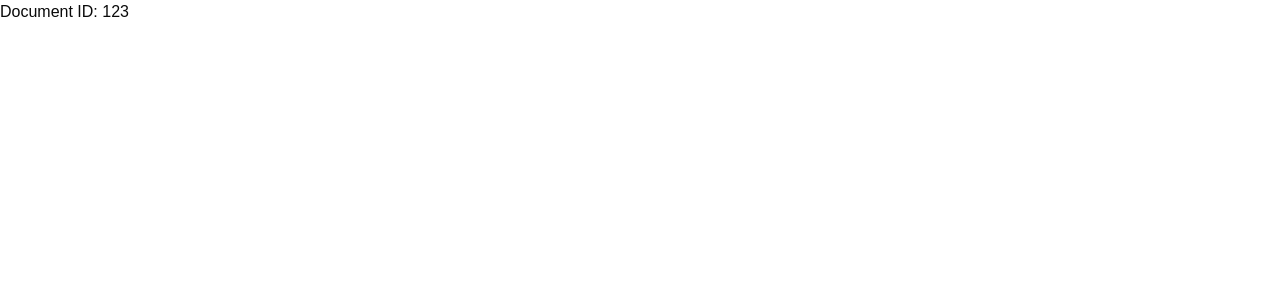
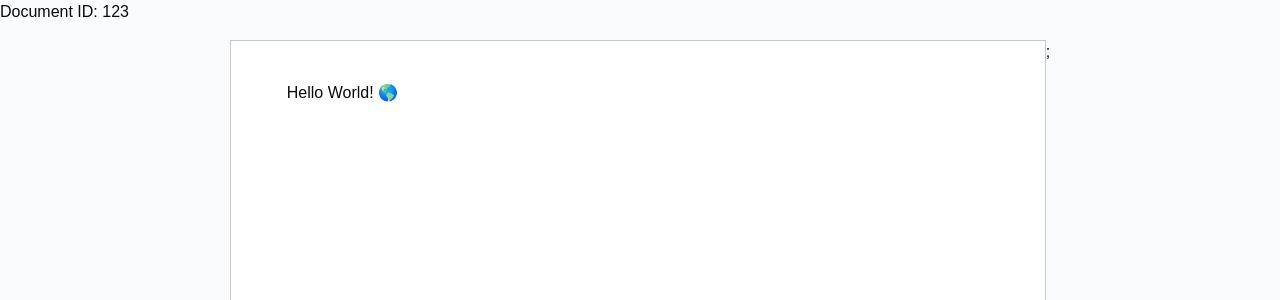
Before and after one commit to xiansakana/coDocs, a Next.js app: page /documents/123 in a window 1280 px wide. Shown: the top 300 px of the page. Built offline with nearby package versions, Linux system fonts and the light colour scheme.

Commit message:
Tiptap editor

```diff
--- a/package.json
+++ b/package.json
@@ -37,6 +37,9 @@
     "@radix-ui/react-toggle": "^1.1.1",
     "@radix-ui/react-toggle-group": "^1.1.1",
     "@radix-ui/react-tooltip": "^1.1.7",
+    "@tiptap/pm": "^2.10.2",
+    "@tiptap/react": "^2.10.2",
+    "@tiptap/starter-kit": "^2.10.2",
     "class-variance-authority": "^0.7.1",
     "clsx": "^2.1.1",
     "cmdk": "^1.0.0",
--- /dev/null
+++ b/src/app/documents/[documentId]/editor.tsx
@@ -0,0 +1,28 @@
+"use client";
+
+import { useEditor, EditorContent } from "@tiptap/react";
+import StarterKit from "@tiptap/starter-kit";
+
+const Editor = () => {
+  const editor = useEditor({
+    editorProps: {
+      attributes: {
+        style: "padding-left: 56px; padding-right: 56px;",
+        class:
+          "focus:outline-none print:border-0 bg-white border border-[#C7C7C7] flex flex-col min-h-[1054px] w-[816px] pt-10 pr-14 cursor-text",
+      },
+    },
+    extensions: [StarterKit],
+    content: "<p>Hello World! 🌎️</p>",
+  });
+
+  return (
+    <div className="size-full overflow-x-auto bg-[#F9FBFD] px-4 print:p-0 print:bg-white print:overflow-visible">
+      <div className="min-w-max flex justify-center w-[816px] py-4 print:py-0 mx-auto print:w-full print:min-w-0">
+        <EditorContent editor={editor} />;
+      </div>
+    </div>
+  );
+};
+
+export default Editor;
--- a/src/app/documents/[documentId]/page.tsx
+++ b/src/app/documents/[documentId]/page.tsx
@@ -1,3 +1,5 @@
+import Editor from "./editor";
+
 interface DocumentIdPageProps {
   params: Promise<{ documentId: string }>;
 }
@@ -5,7 +7,12 @@
 const DocumentIdPage = async ({ params }: DocumentIdPageProps) => {
   const { documentId } = await params;
 
-  return <div>Document ID: {documentId}</div>;
+  return (
+    <div className="min-h-screen bg-[#FAFBFD]">
+      Document ID: {documentId}
+      <Editor />
+    </div>
+  );
 };
 
 export default DocumentIdPage;
```
Also changed, not shown: 1 other file (tests, documents, lock files or other folders).
